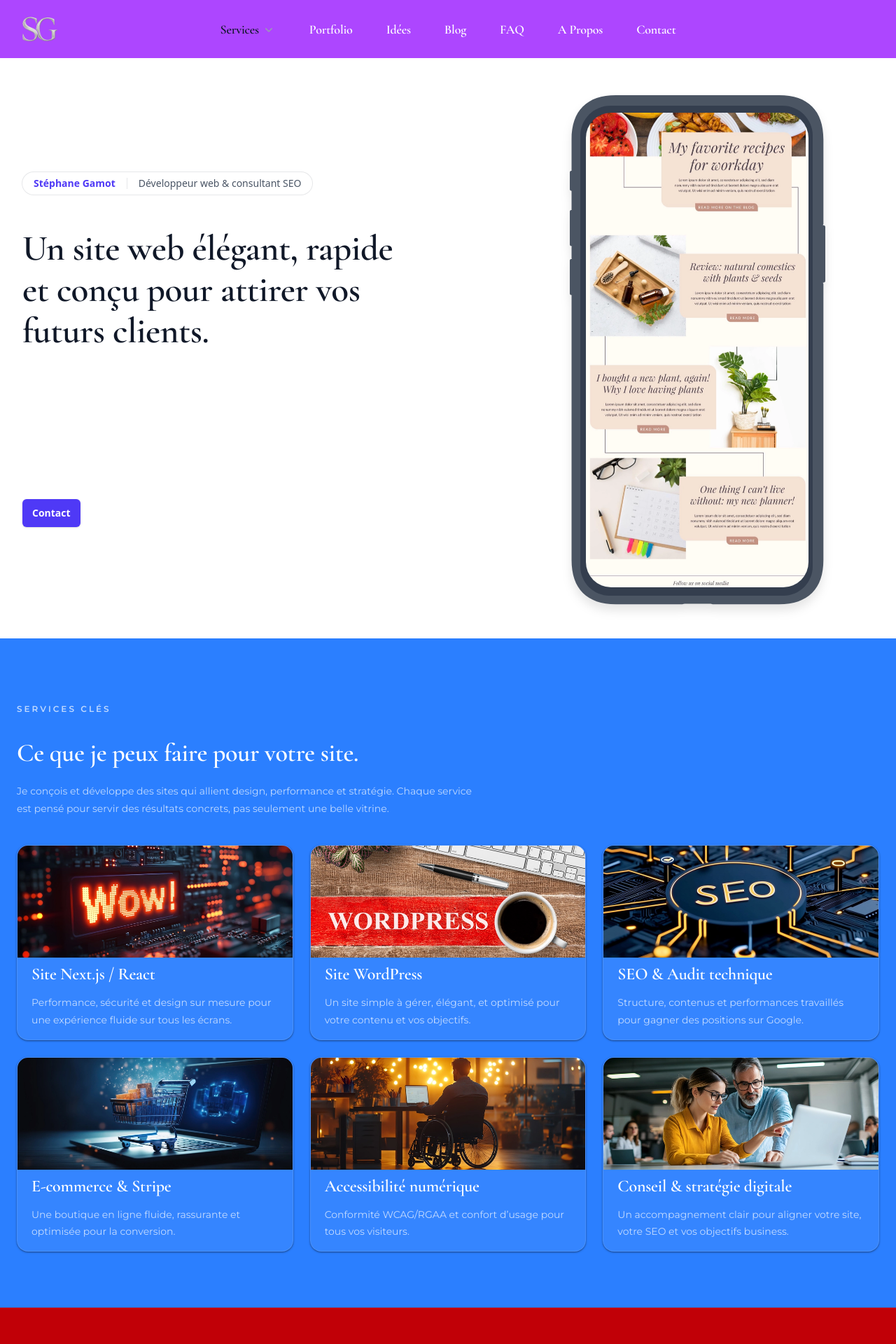
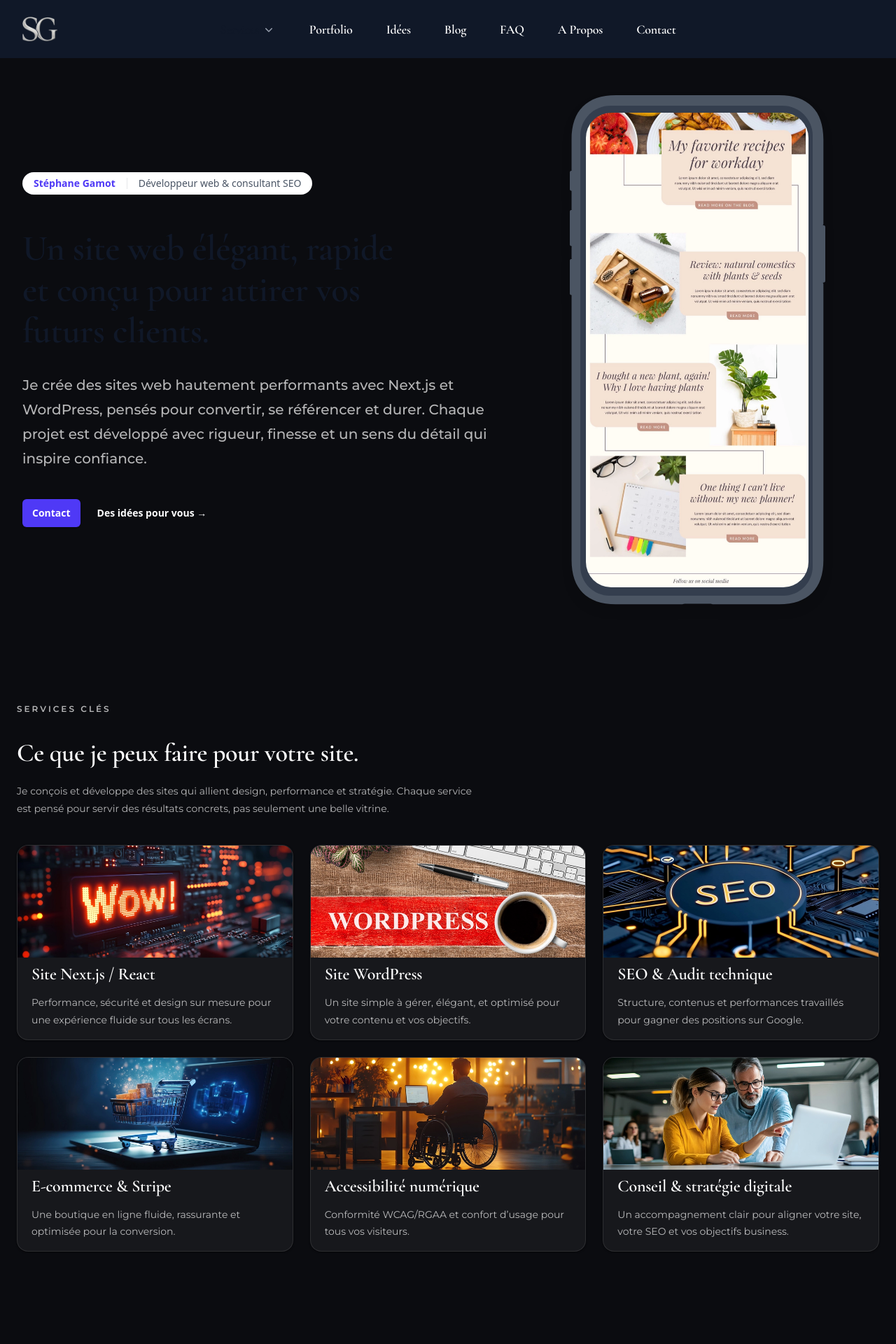
Before and after one commit to StephaneGamot/stephanegamot, a Next.js app: page / in a window 1280 px wide. Shown: the top 1920 px of the page at 70% size. Built offline with nearby package versions, Linux system fonts and the light colour scheme.

Commit message:
on sait ou est l'erreur

```diff
--- a/app/page.tsx
+++ b/app/page.tsx
@@ -36,7 +36,7 @@ export default function Home() {
     <Carrousel />
     <WorkProcess />
     <TestimonialsSection />
-
+    <AboutSection />
 </main>
   );
 }
--- a/components/Testimonials/Testimonials.tsx
+++ b/components/Testimonials/Testimonials.tsx
@@ -87,7 +87,7 @@ export default function TestimonialsSection() {
     };
 
     return (
-        <section id="avis" className="relative bg-orange-400 py-20">
+        <section id="avis" className="relative bg-transparent py-20">
             {/* Halo premium */}
             <div aria-hidden className="pointer-events-none absolute inset-0 -z-10">
                 <div className="absolute left-1/2 top-0 h-64 w-[60rem] -translate-x-1/2 rounded-full bg-indigo-500/15 blur-3xl" />
--- a/components/about/AboutSection.tsx
+++ b/components/about/AboutSection.tsx
@@ -6,7 +6,7 @@ import Portrait from "@/public/Images/me/me.webp";
 
 export default function AboutSection() {
     return (
-        <section id="about" className="relative bg-green-800 py-20">
+        <section id="about" className="relative bg-transparent py-20">
             {/* halo discret */}
             <div aria-hidden className="pointer-events-none absolute inset-0 -z-10">
                 <div className="absolute left-1/2 top-0 h-64 w-[60rem] -translate-x-1/2 rounded-full bg-indigo-500/15 blur-3xl" />
--- a/components/cards/CardsHome.tsx
+++ b/components/cards/CardsHome.tsx
@@ -64,7 +64,7 @@ export default function CardsHome() {
     return (
         <section
             aria-labelledby="services-heading"
-            className="bg-blue-500 py-14 sm:py-18 lg:py-20"
+            className="bg-transparent py-14 sm:py-18 lg:py-20"
         >
             <div className="container-page">
                 {/* En-tête section */}
--- a/components/carrousel/Carrousel.tsx
+++ b/components/carrousel/Carrousel.tsx
@@ -206,7 +206,7 @@ export default function Carrousel() {
     };
 
     return (
-        <section id="work" className="bg-red-700 py-20">
+        <section id="work" className="bg-transparent py-20">
             <div className="mx-auto max-w-7xl px-6">
                 <header className="mb-8 flex items-end justify-between gap-4">
                     <div>
--- a/components/heroes/HeroHomePage.tsx
+++ b/components/heroes/HeroHomePage.tsx
@@ -4,7 +4,7 @@ import Test from "./../../public/Images/imgHeroApp.webp"
 export default function HeroHomePage() {
 
     return (
-        <div className="bg-white">
+        <div className="bg-transparent">
             <div className="relative isolate pt-1">
                 <div className="mx-auto max-w-7xl px-6 py-10 sm:py-12 lg:flex lg:items-center lg:gap-x-10 lg:px-8 lg:py-12">
                     <div className="mx-auto max-w-2xl lg:mx-0 lg:flex-auto">
--- a/components/navigation/Footer/Footer.tsx
+++ b/components/navigation/Footer/Footer.tsx
@@ -73,7 +73,7 @@ export default function Footer() {
 
     return (
         <footer
-            className="bg-white"
+            className="bg-gray-900"
             aria-label="Pied de page du site"
         >
             <div className="mx-auto max-w-7xl overflow-hidden px-6 py-6! sm:py-10 lg:px-8">
--- a/components/navigation/Header/Nav.tsx
+++ b/components/navigation/Header/Nav.tsx
@@ -86,7 +86,7 @@ export default function Example() {
     const [mobileMenuOpen, setMobileMenuOpen] = useState(false)
 
     return (
-        <header className="bg-purple-500">
+        <header className="bg-gray-900">
             <nav
                 aria-label="Navigation principale"
                 className="mx-auto flex max-w-7xl items-center justify-between p-6 lg:px-8"
--- a/components/workProcess/WorkProcess.tsx
+++ b/components/workProcess/WorkProcess.tsx
@@ -73,7 +73,7 @@ export default function ProcessSection() {
     };
 
     return (
-        <section id="process" className="relative py-20 bg-green-400">
+        <section id="process" className="relative py-20 bg-transparent">
             {/* Lueur d’arrière-plan “premium” */}
             <div
                 aria-hidden
```
